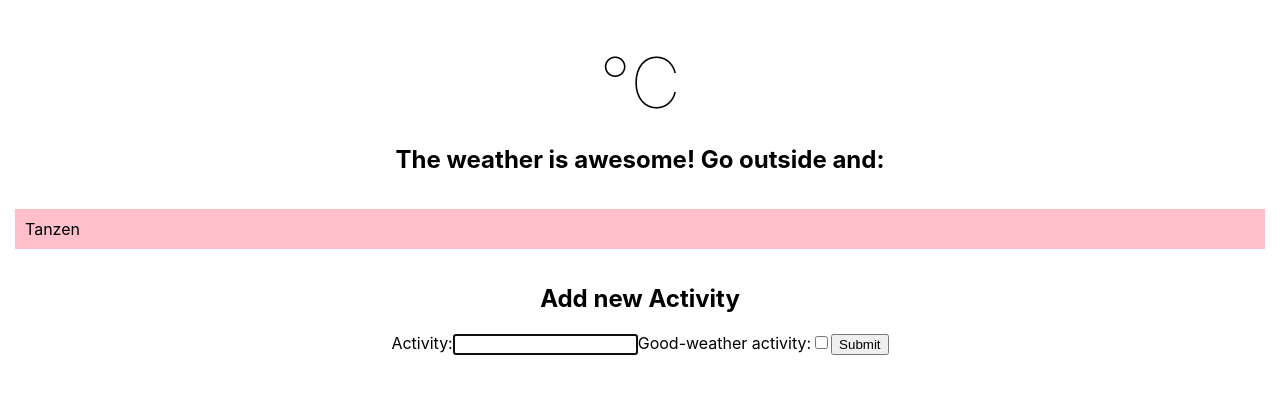
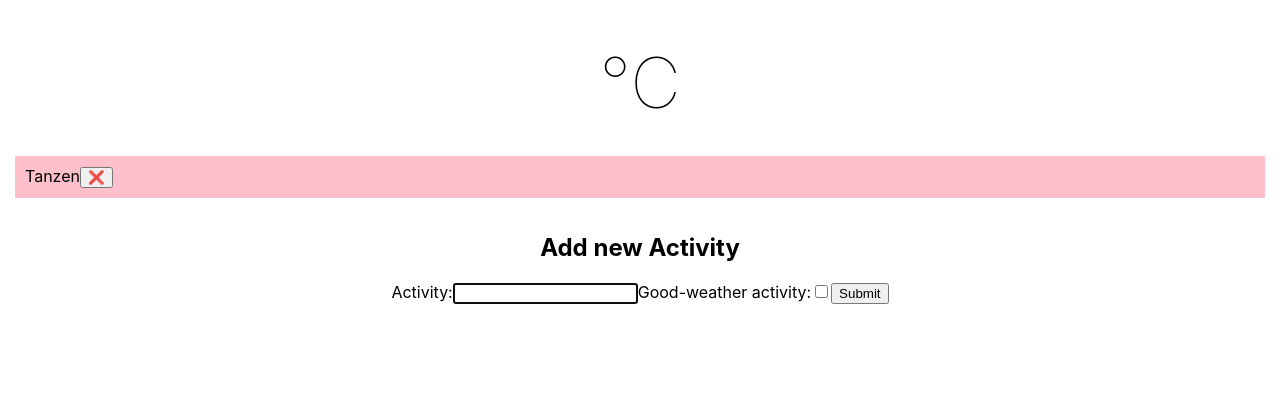
Before and after one commit to ekat-br/weather-app, a React (Create React App) app: page / in a window 1280 px wide. Shown: the top 394 px of the page. Built offline with nearby package versions, Linux system fonts and the light colour scheme; no server answers.

Commit message:
Delete item

```diff
--- a/src/App.js
+++ b/src/App.js
@@ -42,10 +42,17 @@ function App() {
     (activity) => activity.isForGoodWeather === isGoodWeather
   );
 
+  function handleDeleteActivity(id) {
+    setActivities(activities.filter((activity) => activity.id !== id));
+  }
+
   return (
     <div className="App">
       <Weather weather={weather} />
-      <List activities={filteredActivities} isGoodWeather={isGoodWeather} />
+      <List
+        activities={filteredActivities}
+        onDeleteActivity={handleDeleteActivity}
+      />
       <Form onAddActivity={handleAddActivity} />
     </div>
   );
--- a/src/Components/List/List.js
+++ b/src/Components/List/List.js
@@ -1,21 +1,15 @@
 //import "../List/List.css";
-export default function List({ activities, isGoodWeather }) {
+export default function List({ activities, isGoodWeather, onDeleteActivity }) {
   return (
-    <>
-      <h2>
-        {isGoodWeather
-          ? "The weather is awesome! Go outside and:"
-          : "Bad weather outside! Here's what you can do now:"}
-      </h2>
     <ul className="activities_list">
       {activities.map((activity) => {
         return (
           <li className="activity_item" key={activity.id}>
             {activity.name}
+            <button onClick={() => onDeleteActivity(activity.id)}>❌</button>
           </li>
         );
       })}
     </ul>
-    </>
   );
 }
```
Also changed, not shown: 1 other file (tests, documents, lock files or other folders). Lines whose indentation alone changed are shown as unchanged.
